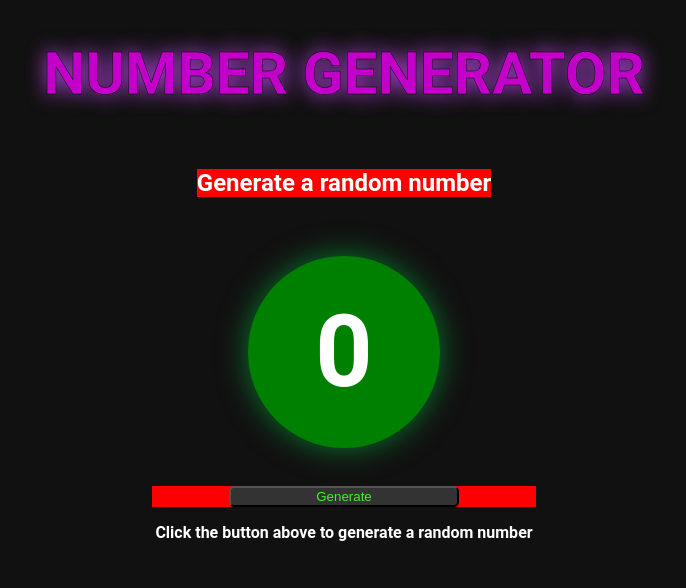
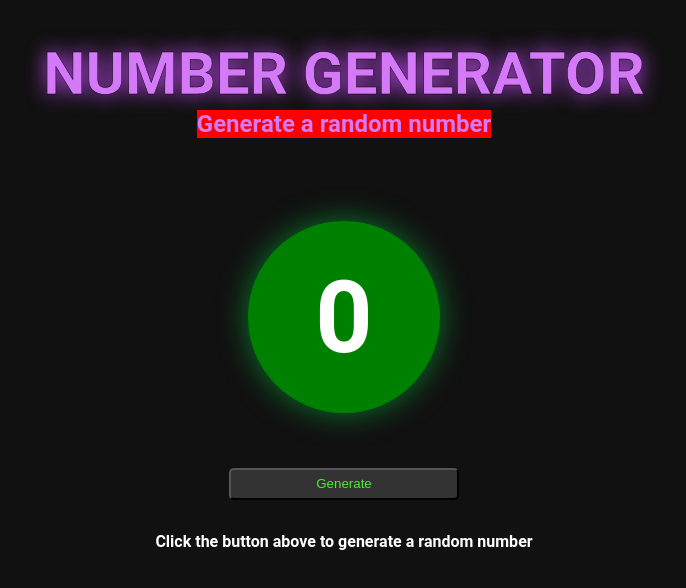
Before and after one commit to TylrPopcorn/Random-Number-Generator, a React (Vite) app: page / in a window 1280 px wide. Shown: the top 588 px of the page, without its empty margins (296-982 px from the left). Built offline with nearby package versions, Linux system fonts and the light colour scheme.

Commit message:
Styling selection

```diff
--- a/src/styles.css
+++ b/src/styles.css
@@ -3,6 +3,7 @@
 :root {
   --width-s: 30%;
   --text-stroke-color: rgb(196, 74, 245);
+  --main-text-color: rgb(212, 121, 248);
 }
 /* -- */
 /* -- */
@@ -44,7 +45,7 @@ body {
   font-size: 60px;
   margin-top: 3%;
   font-weight: bold;
-  color: rgb(195, 0, 202);
+  color: var(--main-text-color);
   -webkit-text-stroke: 0.4px #000000;
   animation: glowing 8s infinite; /* Adjust the duration as needed */
   z-index: 2;
@@ -52,7 +53,8 @@ body {
 
 #root h2 {
   background-color: red;
-  /* margin-top: -40px; */
+  margin-top: -40px;
+  color: var(--main-text-color);
 }
 
 .App {
@@ -66,7 +68,7 @@ body {
 }
 
 .NumberArea {
-  margin-top: 3%;
+  margin-top: 5%;
   background-color: green;
   height: 15vw;
   width: calc(var(--width-s) - 15%);
@@ -88,8 +90,9 @@ body {
 
 .ButtonHolder {
   margin-top: 3%;
-  background-color: red;
-  height: 10%;
+  border-radius: 20px;
+  /* background-color: rgb(53, 52, 52); */
+  height: 8vh;
   width: var(--width-s); /* Stretch across the whole screen */
 
   display: flex;
```
Also changed, not shown: 3 other files (tests, documents, lock files or other folders).
